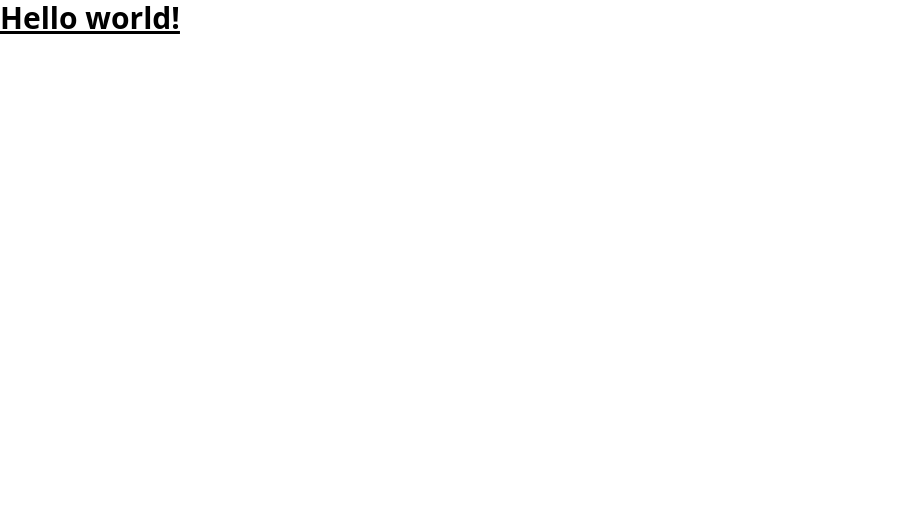
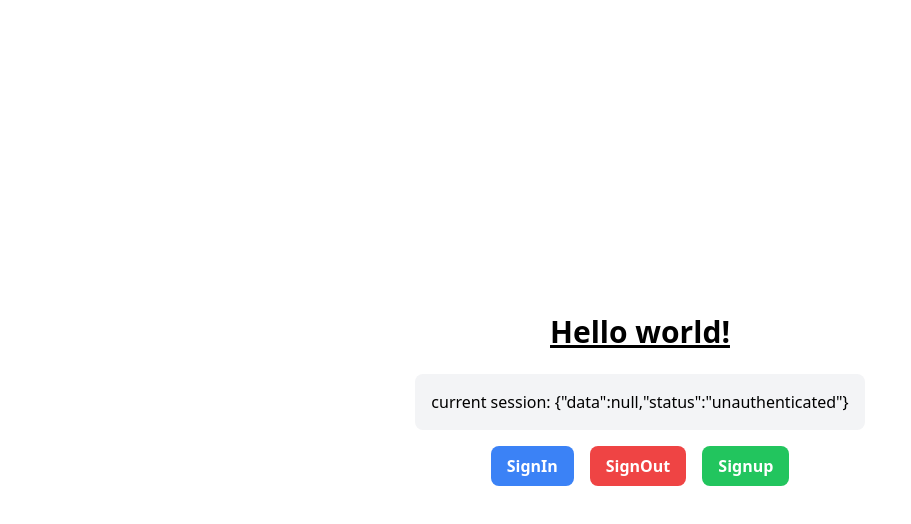
Before and after one commit to akash-kumar-dev/CampusConnect, a Next.js app in the folder apps/web/: page / in a window 1280 px wide. Shown: the top 524 px of the page, without its empty margins (0-911 px from the left). Built offline with nearby package versions, Linux system fonts and the light colour scheme; no server answers.

Commit message:
Added NextAuth

```diff
--- /dev/null
+++ b/apps/web/app/api/auth/[...nextauth]/route.ts
@@ -0,0 +1,6 @@
+import NextAuth from "next-auth";
+import { authOptions } from "../../../lib/auth";
+
+const handler = NextAuth(authOptions);
+
+export { handler as GET, handler as POST };
--- a/apps/web/app/layout.tsx
+++ b/apps/web/app/layout.tsx
@@ -1,6 +1,7 @@
 import type { Metadata } from "next";
 import localFont from "next/font/local";
 import "./globals.css";
+import { Providers } from "./providers";
 
 const geistSans = localFont({
   src: "./fonts/GeistVF.woff",
@@ -24,7 +25,9 @@ export default function RootLayout({
   return (
     <html lang="en">
       <body className={`${geistSans.variable} ${geistMono.variable}`}>
+        <Providers>
         {children}
+        </Providers>
       </body>
     </html>
   );
--- /dev/null
+++ b/apps/web/app/lib/auth.ts
@@ -0,0 +1,56 @@
+import CredentialsProvider from "next-auth/providers/credentials";
+import db from "@repo/db";
+import bcrypt from "bcrypt";
+
+export const authOptions = {
+  providers: [
+    CredentialsProvider({
+      name: "Credentials",
+      credentials: {
+        email: { label: "Email", type: "text" },
+        password: { label: "Password", type: "password" },
+      },
+      async authorize(credentials) {
+        if (!credentials?.email || !credentials?.password) {
+          throw new Error("Email and password are required");
+        }
+
+        const user = await db.user.findUnique({
+          where: { email: credentials.email },
+        });
+
+        if (!user) {
+          return null;
+          throw new Error("No user found with the provided email");
+        }
+
+        const isPasswordValid = await bcrypt.compare(credentials.password, user.password);
+
+        if (!isPasswordValid) {
+          return null;
+          throw new Error("Invalid password");
+        }
+
+        return { id: user.id, name: user.name, email: user.email };
+      },
+    }),
+  ],
+  // pages: {
+  //   signIn: "/signin",
+  //   error: "/signin",
+  // },
+  callbacks: {
+    async jwt({ token, user }) {
+      if (user) {
+        token.id = user.id;
+      }
+      return token;
+    },
+    async session({ session, token }) {
+      if (token) {
+        session.user.id = token.id;
+      }
+      return session;
+    },
+  },
+};
--- a/apps/web/app/page.tsx
+++ b/apps/web/app/page.tsx
@@ -1,10 +1,39 @@
+"use client";
+
+import { signIn, signOut, useSession } from "next-auth/react";
 
 export default function Home() {
+  const session = useSession();
+
   return (
-    <div>
-      <h1 className="text-3xl font-bold underline">
-        Hello world!
-      </h1>
+    <div className="flex flex-col items-center justify-center min-h-screen p-4">
+      <h1 className="text-3xl font-bold underline mb-6">Hello world!</h1>
+      <div className="mb-4 p-4 bg-gray-100 rounded-lg">
+        current session: {JSON.stringify(session)}
+      </div>
+      <div className="space-x-4">
+        <button
+          onClick={() => {
+            signIn();
+          }}
+          className="bg-blue-500 hover:bg-blue-600 text-white font-semibold py-2 px-4 rounded-lg transition-colors">
+          SignIn
+        </button>
+        <button
+          onClick={() => {
+            signOut();
+          }}
+          className="bg-red-500 hover:bg-red-600 text-white font-semibold py-2 px-4 rounded-lg transition-colors">
+          SignOut
+        </button>
+              <button
+                onClick={() => {
+                  window.location.href = '/signup'
+                }}
+                className="bg-green-500 hover:bg-green-600 text-white font-semibold py-2 px-4 rounded-lg transition-colors">
+                Signup
+              </button>
+      </div>
     </div>
   );
 }
--- /dev/null
+++ b/apps/web/app/providers.tsx
@@ -0,0 +1,11 @@
+'use client';
+import React from 'react';
+import { SessionProvider } from 'next-auth/react';
+
+export const Providers = ({ children }: { children: React.ReactNode }) => {
+  return (
+    <SessionProvider>
+      {children}
+    </SessionProvider>
+  );
+};
--- a/apps/web/package.json
+++ b/apps/web/package.json
@@ -17,6 +17,7 @@
     "axios": "^1.7.9",
     "bcrypt": "^5.1.1",
     "next": "^15.1.0",
+    "next-auth": "^4.24.11",
     "react": "^19.0.0",
     "react-dom": "^19.0.0"
   },
```
Also changed, not shown: 1 other file (tests, documents, lock files or other folders).
